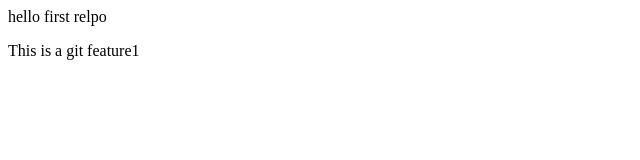
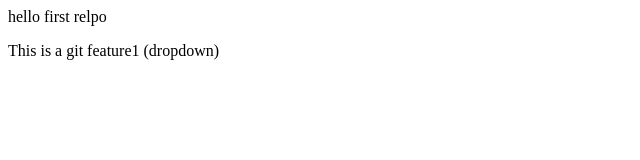
Before and after one commit to rajmore07/localrepo, a plain HTML site: page index.html in a window 1280 px wide. Shown: the full height of the page, 0-640 px from the left. Drawn offline with Linux system fonts and the light colour scheme.

Commit message:
add dropdown

```diff
--- a/index.html
+++ b/index.html
@@ -1,2 +1,2 @@
 <p>hello first relpo</p>
-<p>This is a git feature1</p>
+<p>This is a git feature1 (dropdown)</p>
```
